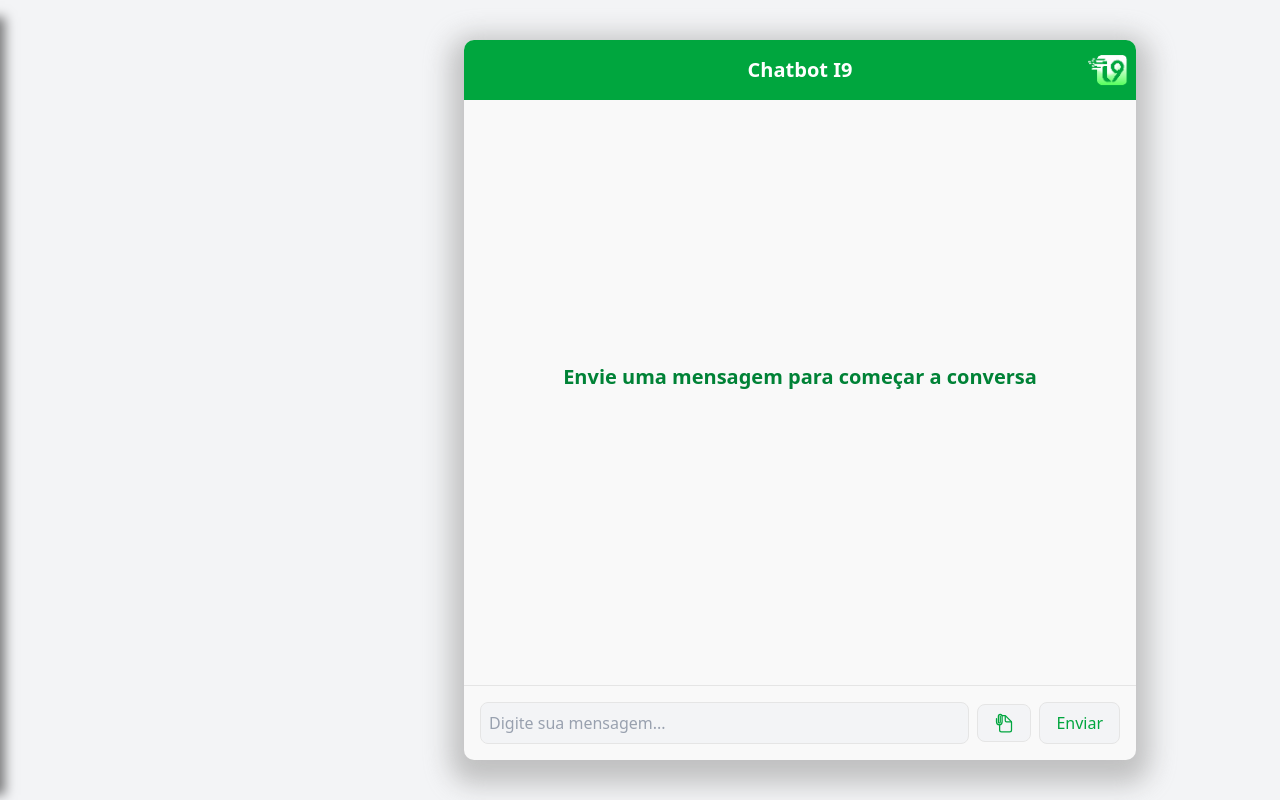
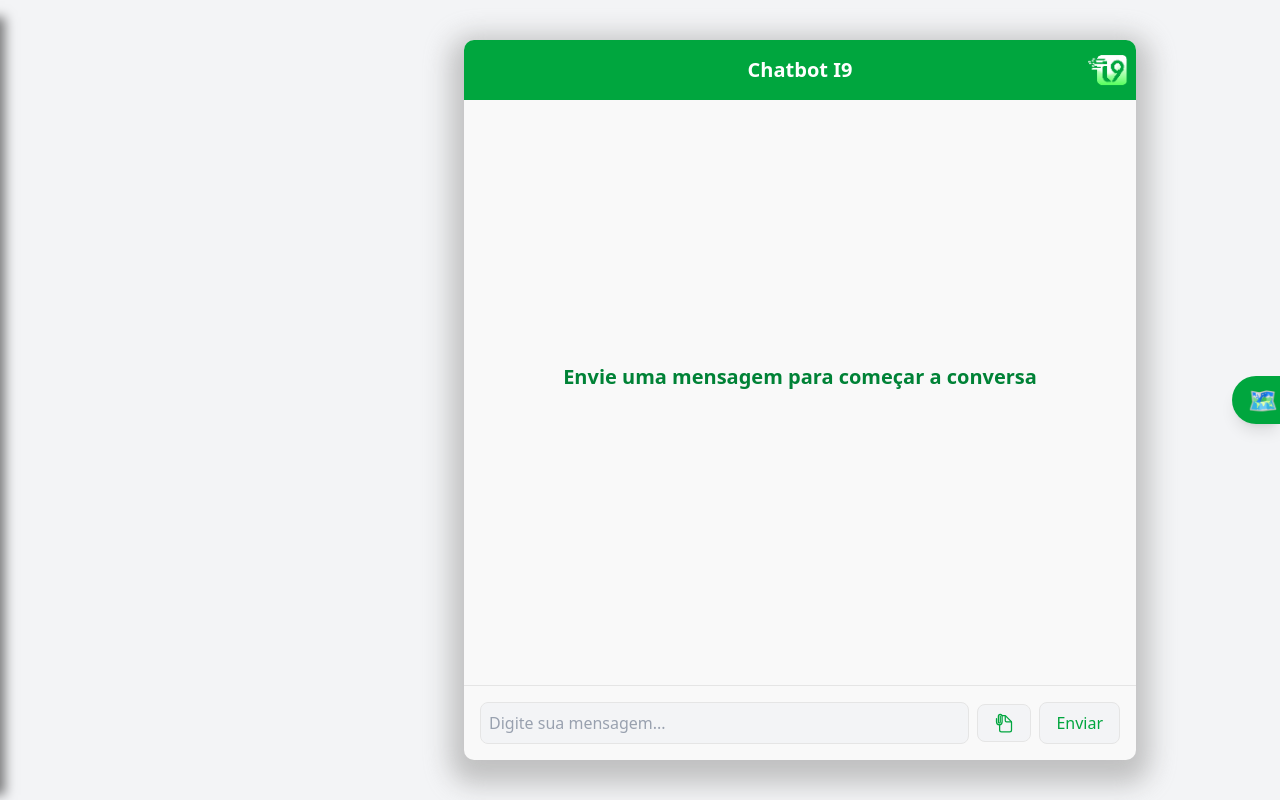
Before and after one commit to Joao-Sch/Gemini, a Next.js app: page / in a window 1280 px wide. Built offline with nearby package versions, Linux system fonts and the light colour scheme.

Commit message:
next rounter

```diff
--- a/app/page.tsx
+++ b/app/page.tsx
@@ -10,6 +10,7 @@ import "./SendButton.css";
 import { IoDocumentAttachOutline } from "react-icons/io5";
 import { FiSearch } from "react-icons/fi";
 import { useEffect, useRef, useState } from "react";
+import { useRouter } from "next/navigation";
 
 //#region TIPOS
 type UIMessage = {
@@ -754,12 +755,45 @@ Por favor, gere uma mensagem clara, amigável para o cliente com essas informaç
     }, 400); // tempo igual ao da animação
   }
 
+  const router = useRouter();
+
   return (
-    <div
-      className={`flex min-h-screen w-full ${
-        darkMode ? "bg-[#333]" : "bg-gray-100"
-      }`}
-    >
+    <div className={`flex min-h-screen w-full ${darkMode ? "bg-[#333]" : "bg-gray-100"}`}>
+      {/* Botão tira lateral */}
+      <button
+        onClick={() => router.push("/heatMap")}
+        className={`
+          fixed top-1/2 right-0 z-50
+          flex items-center
+          bg-green-600 text-white
+          rounded-l-full
+          shadow-lg
+          transition-all duration-300
+          pr-2 pl-4 py-2
+          -translate-y-1/2
+          group
+          hover:right-0 hover:pr-4
+          w-12 hover:w-40
+          cursor-pointer
+          overflow-hidden
+        `}
+        title="Ver HeatMap"
+      >
+        <span className="text-2xl">🗺️</span>
+        <span
+          className={`
+            ml-3 text-base font-bold opacity-0
+            group-hover:opacity-100
+            transition-opacity duration-300
+            whitespace-nowrap
+            pointer-events-none
+          `}
+          style={{ width: "0", display: "inline-block" }}
+        >
+          HeatMap
+        </span>
+      </button>
+
       {/* Sidebar de conversas */}
       <div
         className={`
```
Also changed, not shown: 1 other file (tests, documents, lock files or other folders).
